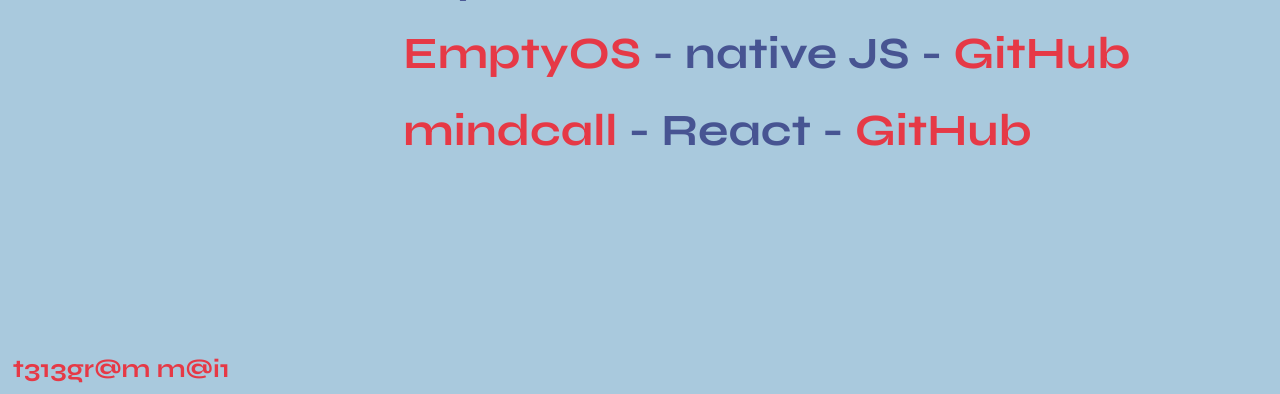
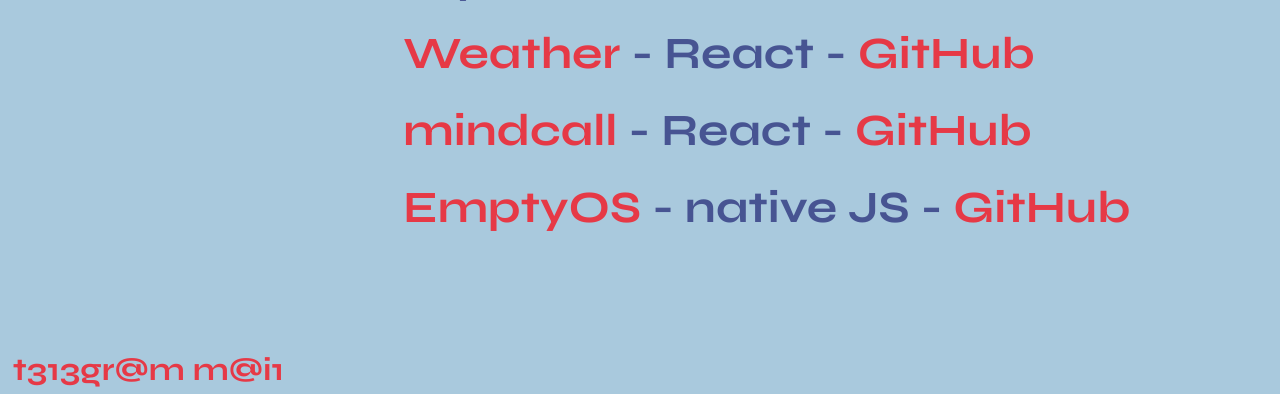
Before and after one commit to wpollad/portfolio, a plain HTML site: page index.html in a window 1280 px wide. Shown: the part 406-800 px from the top of the page. Drawn offline with Linux system fonts and the light colour scheme.

Commit message:
feat: link to weather

```diff
--- a/index.css
+++ b/index.css
@@ -5,8 +5,8 @@ body{
 
 header{
     position: absolute;
-    font-size: 2vw;
-    top: calc(100vh - 3vw);
+    font-size: 4vh;
+    top: calc(100vh - 5vh);
     left: 1vw;
 }
 
--- a/index.html
+++ b/index.html
@@ -29,12 +29,17 @@
             digital gesigner <br>
             based in $aint-Petersburg <br>
             my works: <br>
+            <a href="https://wpollad.github.io/weather" target="_blank" id="site">Weather</a>
+            - React -
+            <a href="https://github.com/wpollad/weather" target="_blank" id="git">GitHub</a>
+            <br>
+            <a href="https://wpollad.github.io/mindcall" target="_blank" id="site">mindcall</a>
+            - React -
+            <a href="https://github.com/wpollad/mindcall" target="_blank" id="git">GitHub</a>
+            <br>
             <a href="https://wpollad.github.io/EmptyOS" target="_blank" id="site">EmptyOS</a>
             - native JS -
             <a href="https://github.com/wpollad/EmptyOS" target="_blank" id="git">GitHub</a> <br>
-            <a href="https://wpollad.github.io/mindcall" target="_blank" id="site">mindcall</a>
-            - React -
-            <a href="https://github.com/wpollad/mindcall" target="_blank" id="git">GitHub</a>
         </p>
     </div>
     <script src="./moving.js"></script>
```
